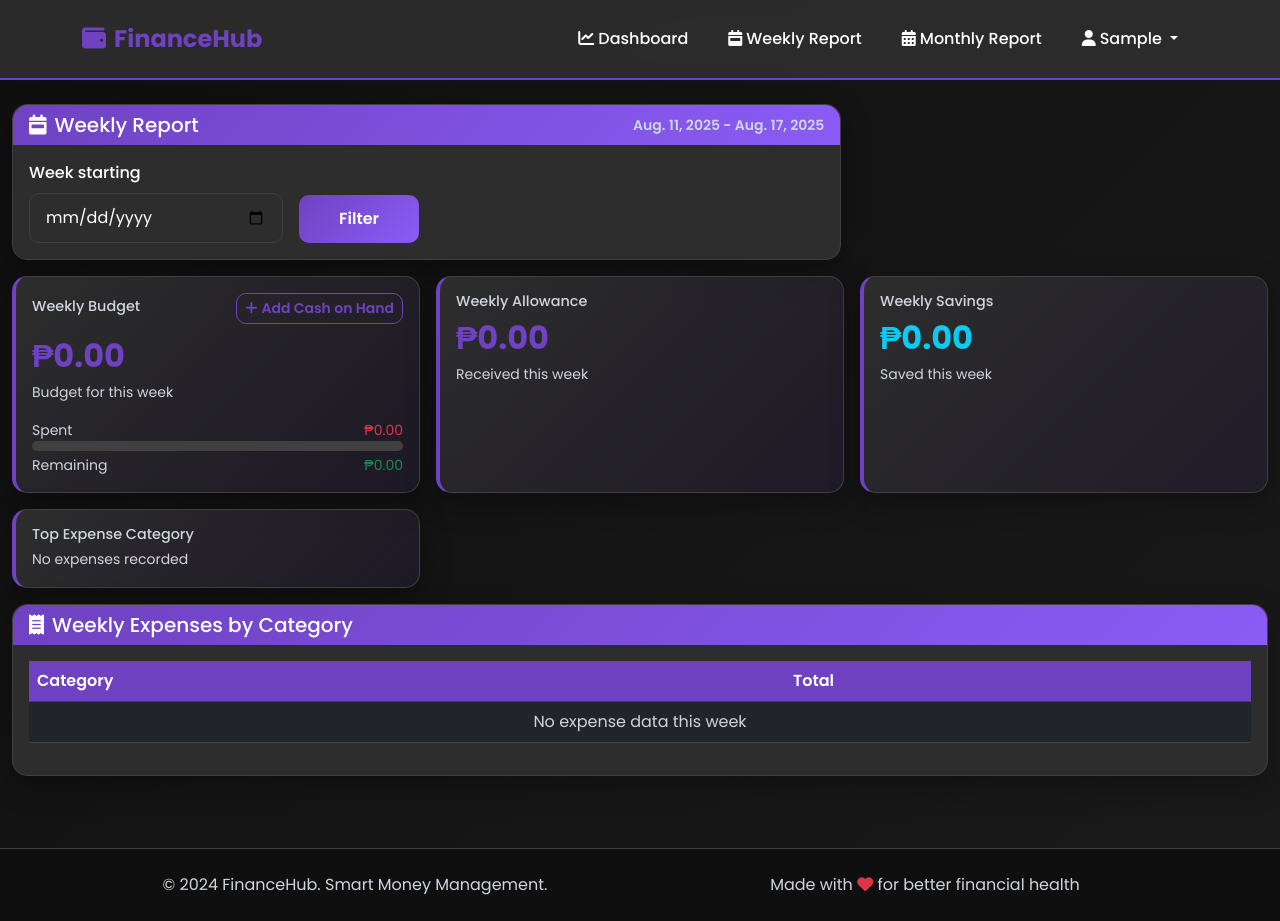
After one commit to Agii26/financee, a Django app: page /reports/weekly/ in a window 1280 px wide. The commit adds this page. Run offline with Django 5.2, Linux system fonts and the light colour scheme; a user stored in the database is signed in; tables that the repository leaves empty hold one stand-in row (values such as "Sample post"); parts of the project's set-up code (start-up, migrations or seed data) failed here and were passed over.

Commit message:
Dashboard: add sidebar Weekly/Monthly tabs; Weekly/Monthly budget tracking with add-cash modals; Quick Expense dropdown to Bills/Wants/Needs; default categories updated; new monthly report template

```diff
--- a/core/forms.py
+++ b/core/forms.py
@@ -206,11 +206,9 @@ class SavingsForm(forms.ModelForm):
 class QuickTransactionForm(forms.Form):
     """Quick form for adding common transactions"""
     QUICK_CATEGORIES = [
-        ('allowance', 'Daily Allowance'),
-        ('food', 'Food'),
-        ('transportation', 'Transportation'),
-        ('load', 'Mobile Load'),
-        ('other', 'Other'),
+        ('bills', 'Bills'),
+        ('wants', 'Wants'),
+        ('needs', 'Needs'),
     ]
 
     amount = forms.DecimalField(
@@ -242,3 +240,47 @@ class QuickTransactionForm(forms.Form):
         if User.objects.filter(username=username).exists():
             raise forms.ValidationError('This username is already taken.')
         return username
+
+
+class WeekFilterForm(forms.Form):
+    """Filter data by week using a start date picker."""
+    week_start = forms.DateField(
+        required=False,
+        widget=forms.DateInput(attrs={
+            'class': 'form-control',
+            'type': 'date'
+        })
+    )
+
+
+class MonthFilterForm(forms.Form):
+    """Filter data by month and year."""
+    MONTH_CHOICES = [(i, f"{i:02}") for i in range(1, 13)]
+    month = forms.ChoiceField(
+        choices=MONTH_CHOICES,
+        required=False,
+        widget=forms.Select(attrs={'class': 'form-select'})
+    )
+    year = forms.IntegerField(
+        required=False,
+        widget=forms.NumberInput(attrs={'class': 'form-control', 'min': 2000, 'step': 1})
+    )
+
+
+class AddCashOnHandForm(forms.Form):
+    amount = forms.DecimalField(
+        max_digits=12,
+        decimal_places=2,
+        widget=forms.NumberInput(attrs={
+            'class': 'form-control',
+            'placeholder': '₱0.00',
+            'step': '0.01'
+        })
+    )
+    description = forms.CharField(
+        required=False,
+        widget=forms.TextInput(attrs={
+            'class': 'form-control',
+            'placeholder': 'Description (optional)'
+        })
+    )
--- a/core/models.py
+++ b/core/models.py
@@ -17,6 +17,8 @@ class Profile(models.Model):
 class Category(models.Model):
     CATEGORY_CHOICES = [
         ('bills', 'Bills'),
+        ('wants', 'Wants'),
+        ('needs', 'Needs'),
         ('grocery', 'Grocery'),
         ('school', 'School/Education'),
         ('allowance', 'Daily Allowance'),
--- a/core/templates/core/base.html
+++ b/core/templates/core/base.html
@@ -16,8 +16,9 @@
             --dark-bg: #1a1a1a;
             --darker-bg: #0f0f0f;
             --card-bg: #2d2d2d;
-            --text-light: #f8f9fa;
-            --text-muted: #adb5bd;
+            /* Increased contrast for better readability */
+            --text-light: #ffffff;
+            --text-muted: #d0d6e0;
             --success: #28a745;
             --warning: #ffc107;
             --danger: #dc3545;
@@ -139,6 +140,12 @@
             padding: 0.75rem 1rem;
         }
 
+        /* Improve placeholder readability */
+        .form-control::placeholder, .form-select::placeholder {
+            color: var(--text-muted);
+            opacity: 1;
+        }
+
         .form-control:focus, .form-select:focus {
             background: var(--card-bg);
             border-color: var(--primary-violet);
@@ -216,6 +223,7 @@
         .table-dark th {
             background: var(--primary-violet);
             font-weight: 600;
+            color: #ffffff;
         }
 
         /* Footer */
@@ -259,6 +267,9 @@
             content: '₱';
             margin-right: 2px;
         }
+
+        /* Ensure any .text-muted is still readable on dark backgrounds */
+        .text-muted { color: var(--text-muted) !important; }
 
         /* Responsive adjustments */
         @media (max-width: 768px) {
@@ -312,6 +323,16 @@
                         <li class="nav-item">
                             <a class="nav-link" href="{% url 'core:dashboard' %}">
                                 <i class="fas fa-chart-line me-1"></i>Dashboard
+                            </a>
+                        </li>
+                        <li class="nav-item">
+                            <a class="nav-link" href="{% url 'core:weekly_report' %}">
+                                <i class="fas fa-calendar-week me-1"></i>Weekly Report
+                            </a>
+                        </li>
+                        <li class="nav-item">
+                            <a class="nav-link" href="{% url 'core:monthly_report' %}">
+                                <i class="fas fa-calendar-alt me-1"></i>Monthly Report
                             </a>
                         </li>
                         <li class="nav-item dropdown">
--- /dev/null
+++ b/core/templates/core/weekly_report.html
@@ -0,0 +1,156 @@
+{% extends 'core/base.html' %}
+
+{% block title %}Weekly Report - FinanceHub{% endblock %}
+
+{% block content %}
+<div class="container-fluid py-4">
+  <div class="row mb-3">
+    <div class="col-lg-8">
+      <div class="card">
+        <div class="card-header d-flex justify-content-between align-items-center">
+          <h5 class="mb-0"><i class="fas fa-calendar-week me-2"></i>Weekly Report</h5>
+          <small class="text-muted">{{ week_start }} - {{ week_end }}</small>
+        </div>
+        <div class="card-body">
+          <form method="get" class="row g-3">
+            <div class="col-md-4">
+              <label class="form-label">Week starting</label>
+              {{ form.week_start }}
+            </div>
+            <div class="col-md-2 d-flex align-items-end">
+              <button class="btn btn-primary w-100" type="submit">Filter</button>
+            </div>
+          </form>
+        </div>
+      </div>
+    </div>
+  </div>
+
+  <div class="row g-3 mb-3">
+    <div class="col-lg-4">
+      <div class="card stat-card h-100">
+        <div class="card-body">
+          <div class="d-flex justify-content-between align-items-center mb-2">
+            <h6 class="stat-label mb-1">Weekly Budget</h6>
+            <button class="btn btn-sm btn-outline-primary" data-bs-toggle="modal" data-bs-target="#addWeeklyBudgetModal">
+              <i class="fas fa-plus me-1"></i>Add Cash on Hand
+            </button>
+          </div>
+          <div class="stat-value">₱{{ weekly_budget_amount|floatformat:2 }}</div>
+          <small class="text-muted">Budget for this week</small>
+          <div class="mt-3">
+            <div class="d-flex justify-content-between">
+              <small class="text-muted">Spent</small>
+              <small class="text-danger">₱{{ weekly_budget_spent|floatformat:2 }}</small>
+            </div>
+            <div class="progress">
+              <div class="progress-bar {% if weekly_budget_percentage > 90 %}bg-danger{% elif weekly_budget_percentage > 75 %}bg-warning{% else %}bg-success{% endif %}" style="width: {{ weekly_budget_percentage }}%"></div>
+            </div>
+            <div class="d-flex justify-content-between mt-1">
+              <small class="text-muted">Remaining</small>
+              <small class="text-success">₱{{ weekly_budget_remaining|floatformat:2 }}</small>
+            </div>
+          </div>
+        </div>
+      </div>
+    </div>
+    <div class="col-lg-4">
+      <div class="card stat-card h-100">
+        <div class="card-body">
+          <h6 class="stat-label mb-1">Weekly Allowance</h6>
+          <div class="stat-value">₱{{ weekly_allowance|floatformat:2 }}</div>
+          <small class="text-muted">Received this week</small>
+        </div>
+      </div>
+    </div>
+    <div class="col-lg-4">
+      <div class="card stat-card h-100">
+        <div class="card-body">
+          <h6 class="stat-label mb-1">Weekly Savings</h6>
+          <div class="stat-value text-info">₱{{ weekly_savings|floatformat:2 }}</div>
+          <small class="text-muted">Saved this week</small>
+        </div>
+      </div>
+    </div>
+    <div class="col-lg-4">
+      <div class="card stat-card h-100">
+        <div class="card-body">
+          <h6 class="stat-label mb-1">Top Expense Category</h6>
+          {% if weekly_expenses_by_category %}
+            <div class="d-flex align-items-center">
+              <span class="badge me-2" style="background: {{ weekly_expenses_by_category.0.category__color }}">&nbsp;</span>
+              <div class="stat-value text-danger">{{ weekly_expenses_by_category.0.category__name }}</div>
+            </div>
+            <small class="text-muted">₱{{ weekly_expenses_by_category.0.total|floatformat:2 }}</small>
+          {% else %}
+            <small class="text-muted">No expenses recorded</small>
+          {% endif %}
+        </div>
+      </div>
+    </div>
+  </div>
+
+  <div class="row">
+    <div class="col-12">
+      <div class="card">
+        <div class="card-header">
+          <h5 class="mb-0"><i class="fas fa-receipt me-2"></i>Weekly Expenses by Category</h5>
+        </div>
+        <div class="card-body">
+          <div class="table-responsive">
+            <table class="table table-dark align-middle">
+              <thead>
+                <tr>
+                  <th>Category</th>
+                  <th>Total</th>
+                </tr>
+              </thead>
+              <tbody>
+                {% for item in weekly_expenses_by_category %}
+                  <tr>
+                    <td>
+                      <span class="badge me-2" style="background: {{ item.category__color }}">&nbsp;</span>
+                      {{ item.category__name }}
+                    </td>
+                    <td>₱{{ item.total|floatformat:2 }}</td>
+                  </tr>
+                {% empty %}
+                  <tr><td colspan="2" class="text-center text-muted">No expense data this week</td></tr>
+                {% endfor %}
+              </tbody>
+            </table>
+          </div>
+        </div>
+      </div>
+    </div>
+  </div>
+</div>
+{% endblock %}
+
+{% block extra_js %}
+<!-- Add Weekly Budget Modal -->
+<div class="modal fade" id="addWeeklyBudgetModal" tabindex="-1">
+  <div class="modal-dialog">
+    <div class="modal-content" style="background: var(--card-bg); border: 2px solid var(--primary-violet);">
+      <div class="modal-header" style="border-bottom-color: var(--border-color);">
+        <h5 class="modal-title"><i class="fas fa-wallet me-2 text-success"></i>Add Cash on Hand (Weekly)</h5>
+        <button type="button" class="btn-close" data-bs-dismiss="modal"></button>
+      </div>
+      <form method="post" action="{% url 'core:add_weekly_budget' %}">
+        {% csrf_token %}
+        <div class="modal-body">
+          <input type="hidden" name="week_start" value="{{ week_start|date:'Y-m-d' }}">
+          <div class="mb-3">
+            <label class="form-label">Amount</label>
+            {{ add_cash_form.amount }}
+          </div>
+        </div>
+        <div class="modal-footer" style="border-top-color: var(--border-color);">
+          <button type="button" class="btn btn-outline-primary" data-bs-dismiss="modal">Cancel</button>
+          <button type="submit" class="btn btn-primary">Save</button>
+        </div>
+      </form>
+    </div>
+  </div>
+</div>
+{% endblock %}
--- a/core/urls.py
+++ b/core/urls.py
@@ -11,4 +11,9 @@ urlpatterns = [
     path('logout/', views.logout_view, name='logout'),
     path('dashboard/', views.dashboard, name='dashboard'),
     path('quick-expense/', views.quick_expense, name='quick_expense'),
+    path('reports/weekly/', views.weekly_report, name='weekly_report'),
+    path('reports/monthly/', views.monthly_report, name='monthly_report'),
+    path('profile/add-cash/', views.add_cash_on_hand, name='add_cash_on_hand'),
+    path('budget/add-weekly/', views.add_weekly_budget, name='add_weekly_budget'),
+    path('budget/add-monthly/', views.add_monthly_budget, name='add_monthly_budget'),
 ]
--- a/core/views.py
+++ b/core/views.py
@@ -13,7 +13,8 @@ import json
 from .models import Profile, Category, Budget, Transaction, Savings
 from .forms import (
     SignUpForm, ProfileForm, CategoryForm, BudgetForm,
-    TransactionForm, SavingsForm, QuickTransactionForm
+    TransactionForm, SavingsForm, QuickTransactionForm,
+    WeekFilterForm, MonthFilterForm, AddCashOnHandForm
 )
 
 def home(request):
@@ -59,6 +60,8 @@ def register(request):
             # Create default categories
             default_categories = [
                 ('Bills', 'bills', '#dc3545'),
+                ('Wants', 'wants', '#8b5cf6'),
+                ('Needs', 'needs', '#6f42c1'),
                 ('Grocery', 'grocery', '#28a745'),
                 ('School/Education', 'school', '#007bff'),
                 ('Daily Allowance', 'allowance', '#ffc107'),
@@ -68,6 +71,7 @@ def register(request):
                 ('Entertainment', 'entertainment', '#e83e8c'),
                 ('Health & Medical', 'health', '#20c997'),
                 ('Savings', 'savings', '#6f42c1'),
+                ('Other', 'other', '#6c757d'),
             ]
 
             for name, cat_type, color in default_categories:
@@ -173,6 +177,7 @@ def dashboard(request):
 
     # Quick transaction form
     quick_form = QuickTransactionForm()
+    add_cash_form = AddCashOnHandForm()
 
     # Prepare chart data
     chart_data = {
@@ -209,6 +214,7 @@ def dashboard(request):
         'category_expenses': category_expenses,
         'budget_overview': budget_overview,
         'quick_form': quick_form,
+        'add_cash_form': add_cash_form,
         'chart_data': json.dumps(chart_data),
         'monthly_trend': json.dumps(monthly_trend),
         'current_month': today.strftime('%B %Y'),
@@ -255,6 +261,193 @@ def quick_expense(request):
 
     return JsonResponse({'success': False, 'message': 'Invalid request'})
 
+
+@login_required
+def weekly_report(request):
+    """Weekly report page with allowance, savings, and expenses breakdown."""
+    today = timezone.now().date()
+    form = WeekFilterForm(request.GET or None)
+    if form.is_valid() and form.cleaned_data.get('week_start'):
+        week_start = form.cleaned_data['week_start']
+    else:
+        week_start = today - timedelta(days=today.weekday())
+    week_end = week_start + timedelta(days=6)
+
+    # Data
+    weekly_transactions = Transaction.objects.filter(user=request.user, date__range=[week_start, week_end])
+    weekly_allowance = weekly_transactions.filter(category__category_type='allowance').aggregate(total=Sum('amount'))['total'] or 0
+    weekly_savings = Savings.objects.filter(user=request.user, date__range=[week_start, week_end]).aggregate(total=Sum('amount'))['total'] or 0
+    weekly_expenses_by_category = (
+        weekly_transactions.filter(transaction_type='expense')
+        .values('category__name', 'category__color')
+        .annotate(total=Sum('amount'))
+        .order_by('-total')
+    )
+
+    # Weekly budget (Cash on Hand for the week)
+    weekly_budget = Budget.objects.filter(user=request.user, budget_type='weekly', start_date=week_start).first()
+    weekly_expense_total = weekly_transactions.filter(transaction_type='expense').aggregate(total=Sum('amount'))['total'] or 0
+    weekly_budget_spent = weekly_budget.spent_amount() if weekly_budget else weekly_expense_total
+    weekly_budget_amount = weekly_budget.amount if weekly_budget else Decimal('0')
+    weekly_budget_remaining = (weekly_budget_amount - weekly_budget_spent) if weekly_budget else Decimal('0')
+    weekly_budget_percentage = float((weekly_budget_spent / weekly_budget_amount * 100) if weekly_budget_amount > 0 else 0)
+    if weekly_budget_percentage > 100:
+        weekly_budget_percentage = 100
+
+    add_cash_form = AddCashOnHandForm()
+
+    context = {
+        'form': form,
+        'week_start': week_start,
+        'week_end': week_end,
+        'weekly_allowance': weekly_allowance,
+        'weekly_savings': weekly_savings,
+        'weekly_expenses_by_category': weekly_expenses_by_category,
+        'weekly_budget': weekly_budget,
+        'weekly_budget_amount': weekly_budget_amount,
+        'weekly_budget_spent': weekly_budget_spent,
+        'weekly_budget_remaining': weekly_budget_remaining,
+        'add_cash_form': add_cash_form,
+        'weekly_budget_percentage': weekly_budget_percentage,
+    }
+    return render(request, 'core/weekly_report.html', context)
+
+
+@login_required
+def monthly_report(request):
+    """Monthly report page with bills, expenses breakdown, and savings."""
+    today = timezone.now().date()
+    form = MonthFilterForm(request.GET or None)
+    month = int(form.data.get('month') or today.month)
+    year = int(form.data.get('year') or today.year)
+
+    month_start = date(year, month, 1)
+    if month == 12:
+        next_month_start = date(year + 1, 1, 1)
+    else:
+        next_month_start = date(year, month + 1, 1)
+    month_end = next_month_start - timedelta(days=1)
+
+    monthly_transactions = Transaction.objects.filter(user=request.user, date__range=[month_start, month_end])
+    monthly_expenses_by_category = (
+        monthly_transactions.filter(transaction_type='expense')
+        .values('category__name', 'category__color')
+        .annotate(total=Sum('amount'))
+        .order_by('-total')
+    )
+    monthly_savings_total = Savings.objects.filter(user=request.user, date__range=[month_start, month_end]).aggregate(total=Sum('amount'))['total'] or 0
+
+    # Placeholder for bills: if you later add a Bill model, replace this
+    monthly_bills = []
+
+    # Monthly budget (Cash on Hand for the month)
+    monthly_budget = Budget.objects.filter(user=request.user, budget_type='monthly', start_date=month_start).first()
+    monthly_expense_total = monthly_transactions.filter(transaction_type='expense').aggregate(total=Sum('amount'))['total'] or 0
+    monthly_budget_spent = monthly_budget.spent_amount() if monthly_budget else monthly_expense_total
+    monthly_budget_amount = monthly_budget.amount if monthly_budget else Decimal('0')
+    monthly_budget_remaining = (monthly_budget_amount - monthly_budget_spent) if monthly_budget else Decimal('0')
+    monthly_budget_percentage = float((monthly_budget_spent / monthly_budget_amount * 100) if monthly_budget_amount > 0 else 0)
+    if monthly_budget_percentage > 100:
+        monthly_budget_percentage = 100
+
+    add_cash_form = AddCashOnHandForm()
+
+    context = {
+        'form': form,
+        'month': month,
+        'year': year,
+        'monthly_bills': monthly_bills,
+        'monthly_expenses_by_category': monthly_expenses_by_category,
+        'monthly_savings_total': monthly_savings_total,
+        'monthly_budget': monthly_budget,
+        'monthly_budget_amount': monthly_budget_amount,
+        'monthly_budget_spent': monthly_budget_spent,
+        'monthly_budget_remaining': monthly_budget_remaining,
+        'month_start': month_start,
+        'month_end': month_end,
+        'add_cash_form': add_cash_form,
+        'monthly_budget_percentage': monthly_budget_percentage,
+    }
+    return render(request, 'core/monthly_report.html', context)
+
+
+@login_required
+def add_cash_on_hand(request):
+    if request.method == 'POST':
+        form = AddCashOnHandForm(request.POST)
+        if form.is_valid():
+            amount = form.cleaned_data['amount']
+            description = form.cleaned_data.get('description')
+            profile, _ = Profile.objects.get_or_create(user=request.user)
+            profile.money_on_hand += amount
+            profile.save()
+            # Optionally log as a transaction of type income with 'Other' category if available
+            other_category = Category.objects.filter(user=request.user, category_type='other').first()
+            if other_category:
+                Transaction.objects.create(
+                    user=request.user,
+                    title=description or 'Cash top-up',
+                    description=description or 'Added cash on hand',
+                    amount=amount,
+                    transaction_type='income',
+                    category=other_category,
+                    date=timezone.now().date(),
+                )
+            messages.success(request, 'Cash on hand updated successfully.')
+            return redirect('core:dashboard')
+    return redirect('core:dashboard')
+
+
+@login_required
+def add_weekly_budget(request):
+    if request.method == 'POST':
+        form = AddCashOnHandForm(request.POST)
+        if form.is_valid():
+            amount = form.cleaned_data['amount']
+            # Expect hidden input week_start
+            try:
+                week_start_str = request.POST.get('week_start')
+                week_start = datetime.strptime(week_start_str, '%Y-%m-%d').date()
+            except Exception:
+                today = timezone.now().date()
+                week_start = today - timedelta(days=today.weekday())
+            budget, _ = Budget.objects.update_or_create(
+                user=request.user,
+                budget_type='weekly',
+                start_date=week_start,
+                defaults={'name': 'Weekly Budget', 'amount': amount, 'is_active': True}
+            )
+            messages.success(request, 'Weekly cash on hand (budget) set successfully.')
+            return redirect('core:weekly_report')
+    return redirect('core:weekly_report')
+
+
+@login_required
+def add_monthly_budget(request):
+    if request.method == 'POST':
+        form = AddCashOnHandForm(request.POST)
+        if form.is_valid():
+            amount = form.cleaned_data['amount']
+            # Expect hidden month and year
+            try:
+                month = int(request.POST.get('month'))
+                year = int(request.POST.get('year'))
+            except Exception:
+                today = timezone.now().date()
+                month = today.month
+                year = today.year
+            month_start = date(year, month, 1)
+            budget, _ = Budget.objects.update_or_create(
+                user=request.user,
+                budget_type='monthly',
+                start_date=month_start,
+                defaults={'name': 'Monthly Budget', 'amount': amount, 'is_active': True}
+            )
+            messages.success(request, 'Monthly cash on hand (budget) set successfully.')
+            return redirect('core:monthly_report')
+    return redirect('core:monthly_report')
+
+
 def logout_view(request):
     """User logout view"""
     logout(request)
```
Also changed, not shown: core/templates/core/dashboard.html (+56 -1 lines), core/templates/core/monthly_report.html (added, +152 -0 lines), finance/settings.py (+7 -2 lines), core/migrations/0002_fix_profile_columns.py (added), core/migrations/0003_fix_profile_timestamps.py (added), 1 other file.
